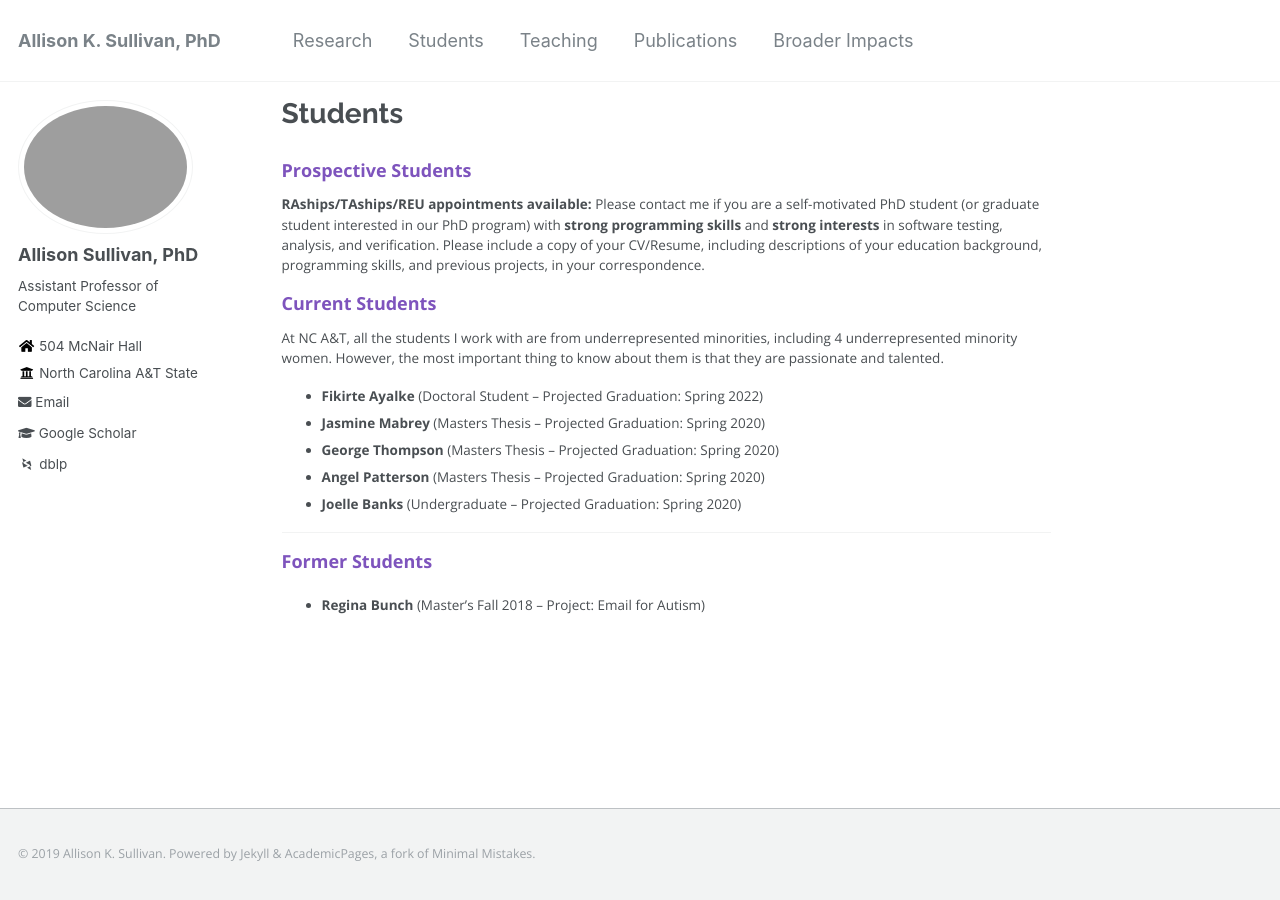
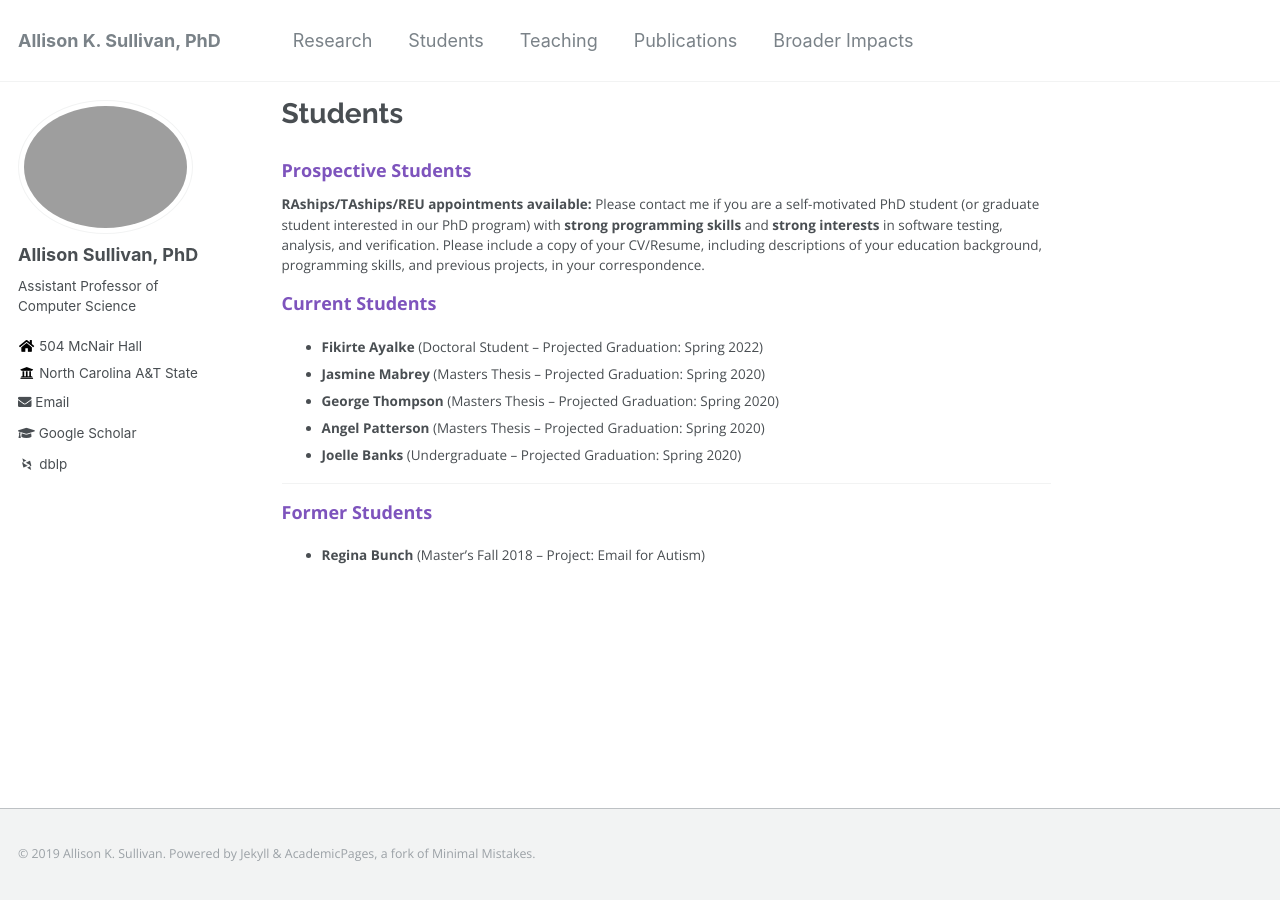
Before and after one commit to Allisonius/allisonius.github.io, a Jekyll site: the page built from _pages/students.md, in a window 1280 px wide. Built offline with Jekyll 4.4.1, drawn with Linux system fonts in a browser that asks for light colours; some web fonts are replaced.

Commit message:
Update students.md

```diff
--- a/_pages/students.md
+++ b/_pages/students.md
@@ -11,8 +11,6 @@ author_profile: true
 
 ### Current Students
 
-At NC A&T, all the students I work with are from underrepresented minorities, including 4 underrepresented minority women. However, the most important thing to know about them is that they are passionate and talented.
-
 * **Fikirte Ayalke** (Doctoral Student -- Projected Graduation: Spring 2022)
 * **Jasmine Mabrey** (Masters Thesis -- Projected Graduation: Spring 2020)
 * **George Thompson** (Masters Thesis -- Projected Graduation: Spring 2020)
```
